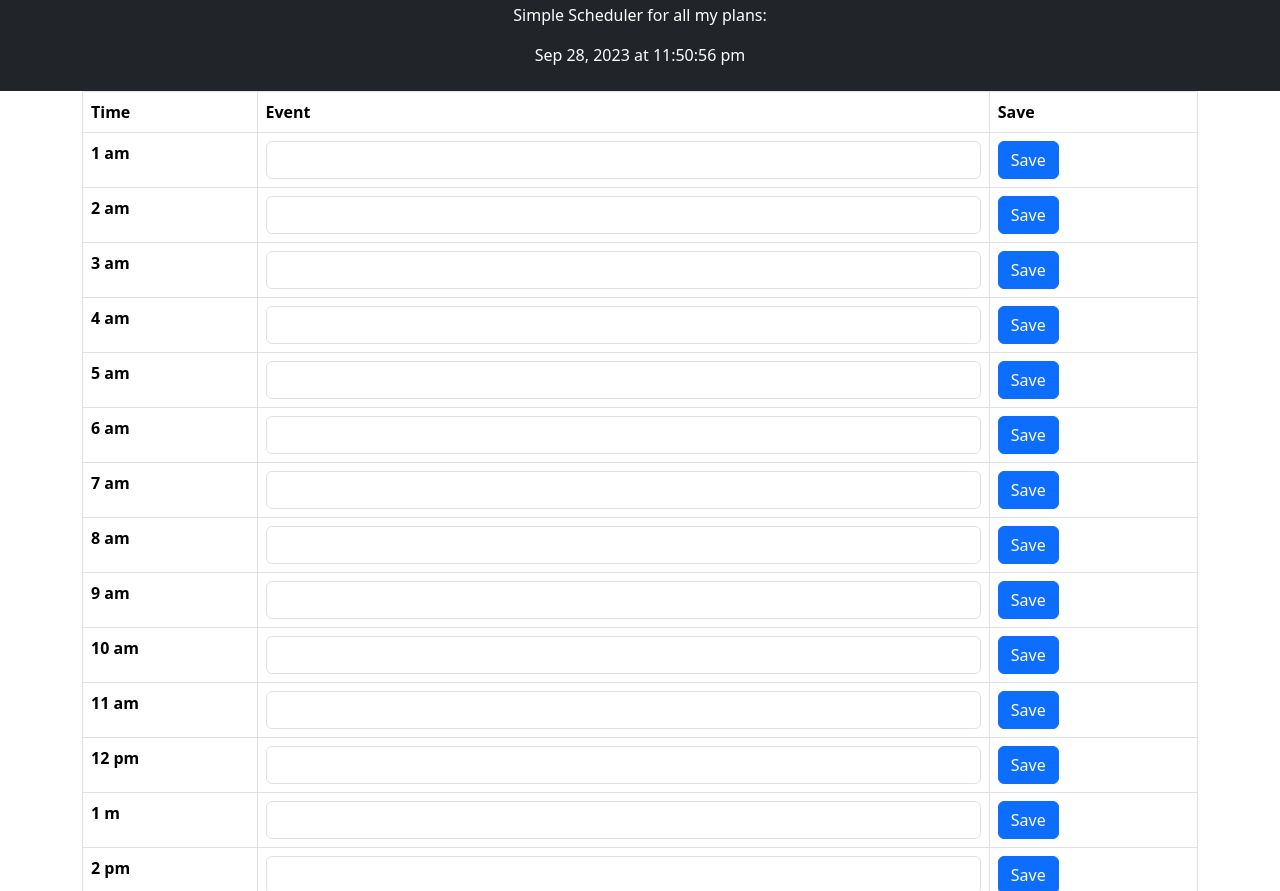
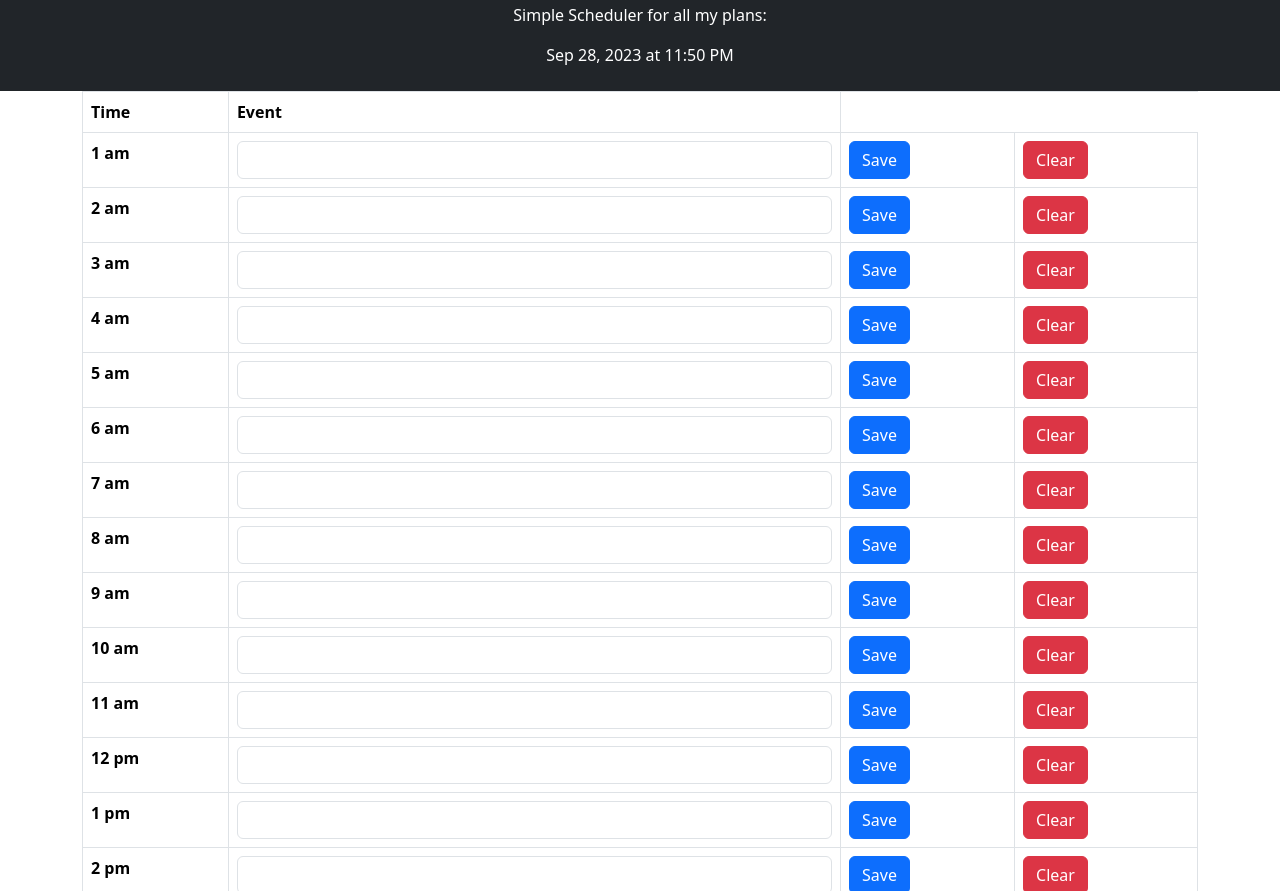
Before and after one commit to taycannon/Work-Day-Schedule, a plain HTML site: page demo.html in a window 1280 px wide. Shown: the part 61-952 px from the top of the page. Drawn offline with nearby package versions, Linux system fonts and the light colour scheme.

Commit message:
Added clear buttons ans has the save working but not clear for all & updated the js

```diff
--- a/2script.js
+++ b/2script.js
@@ -1,6 +1,7 @@
 // Function to render the current time
 function renderTime() {
-    $("#current-time").text(dayjs().format("MMM DD, YYYY [at] hh:mm:ss a"));
+    $("#current-time").text(dayjs().format("MMM DD, YYYY [at] hh:mm A"));
+    console.log("current-time");
   }
 
   // Function to save events to localStorage
@@ -8,6 +9,13 @@ function renderTime() {
     const eventInput = $(`#event-${hour}`);
     const eventText = eventInput.val();
     localStorage.setItem(`event-${hour}`, eventText);
+    console.log("saveEvent");
+  }
+
+// Function to clear events for a specific hour
+function clearEvent(hour) {
+    $(`#event-${hour}`).val(""); // Clear the input field
+    localStorage.removeItem(`event-${hour}`); // Remove the event from local storage
   }
 
   // Function to load events from localStorage
@@ -20,11 +28,17 @@ function renderTime() {
     }
   }
 
-  // Function to handle save button clicks
+  // Function to save button
   $(".save-button").on("click", function () {
     const hour = $(this).data("hour");
     saveEvent(hour);
   });
+
+    // Function to clear button
+    $(".clear-button").on("click", function () {
+        const hour = $(this).data("hour");
+        clearEvent(hour);
+      });
 
   // Initial rendering of time and loading of events
   renderTime();
@@ -32,50 +46,3 @@ function renderTime() {
 
   // Update time every second
   setInterval(renderTime, 1000);
-
-
-
-
-
-
-
-
-
-// var tableRef = $("#projects");
-// var projectForm = $("#project-form");
-// var projectsList = localStorage.getItem("projects") || [];
-
-
-// function renderTime() {
-//     $("#current-time").text(dayjs().format("MMM DD, YYYY [at] hh:mm:ss a"));
-// }
-// renderTime();
-// setInterval(renderTime, 1000);
-
-// projectForm.on("submit", function (event) {
-//     event.preventDefault();
-//     console.log($("#projectName").val());
-//     var newProject = {
-//         name:$("projectName").val()
-//         // type:
-//         // dueDate:
-//     }
-//     console.log(newProject);
-//     projectsList.push(newProject)
-//     console.log(newProject);
-//     localStorage.setItem("projects", JSON.stringify)
-// });
-
-// function addProject(projName, projType, projDate) {
-//     var projRow = $("<tr>");
-//     var nameCell = $("<td>");
-//     nameCell.text(projName);
-//     var typeCell = $("<td>");
-//     typeCell.text(projType);
-//     var dateCell = $("<td>");
-//     dateCell.text(dayjs(projDate).format("MM/DD/YYYY"));
-//     projRow.append(nameCell);
-//     projRow.append(typeCell);
-//     projRow.append(dateCell);
-//     tableRef.append(projRow)
-// }
--- a/demo.html
+++ b/demo.html
@@ -24,7 +24,6 @@
         <tr>
           <th scope="col">Time</th>
           <th scope="col">Event</th>
-          <th scope="col">Save</th>
         </tr>
       </thead>
       <tbody>
@@ -33,92 +32,109 @@
             <th scope="row">1 am</th>
             <td><input type="text" class="form-control" id="event-9"></td>
             <td><button class="btn btn-primary save-button" data-hour="9">Save</button></td>
+            <td><button class="btn btn-danger clear-button" data-hour="9">Clear</button></td>
           </tr>
         <tr>
             <th scope="row">2 am</th>
             <td><input type="text" class="form-control" id="event-9"></td>
             <td><button class="btn btn-primary save-button" data-hour="9">Save</button></td>
+            <td><button class="btn btn-danger clear-button" data-hour="9">Clear</button></td>
         </tr>
         <tr>
             <th scope="row">3 am</th>
             <td><input type="text" class="form-control" id="event-9"></td>
             <td><button class="btn btn-primary save-button" data-hour="9">Save</button></td>
+            <td><button class="btn btn-danger clear-button" data-hour="9">Clear</button></td>
           </tr>
           <tr>
             <tr>
                 <th scope="row">4 am</th>
                 <td><input type="text" class="form-control" id="event-9"></td>
                 <td><button class="btn btn-primary save-button" data-hour="9">Save</button></td>
+                <td><button class="btn btn-danger clear-button" data-hour="4">Clear</button></td>
               </tr>
               <tr>
                 <tr>
                     <th scope="row">5 am</th>
                     <td><input type="text" class="form-control" id="event-9"></td>
                     <td><button class="btn btn-primary save-button" data-hour="9">Save</button></td>
+                    <td><button class="btn btn-danger clear-button" data-hour="5">Clear</button></td>
                   </tr>
                   <tr>
                     <tr>
                         <th scope="row">6 am</th>
                         <td><input type="text" class="form-control" id="event-9"></td>
                         <td><button class="btn btn-primary save-button" data-hour="9">Save</button></td>
+                        <td><button class="btn btn-danger clear-button" data-hour="6">Clear</button></td>
                       </tr>
                       <tr>
                 <tr>
                  <th scope="row">7 am</th>
                  <td><input type="text" class="form-control" id="event-9"></td>
                    <td><button class="btn btn-primary save-button" data-hour="9">Save</button></td>
+                   <td><button class="btn btn-danger clear-button" data-hour="9">Clear</button></td>
                  </tr>
                  <tr>
                     <tr>
                         <th scope="row">8 am</th>
                         <td><input type="text" class="form-control" id="event-9"></td>
                         <td><button class="btn btn-primary save-button" data-hour="9">Save</button></td>
+                        <td><button class="btn btn-danger clear-button" data-hour="9">Clear</button></td>
                       </tr>
                       <tr>
           <tr>
           <th scope="row">9 am</th>
           <td><input type="text" class="form-control" id="event-9"></td>
           <td><button class="btn btn-primary save-button" data-hour="9">Save</button></td>
+          <td><button class="btn btn-danger clear-button" data-hour="9">Clear</button></td>
         </tr>
         <tr>
           <th scope="row">10 am</th>
           <td><input type="text" class="form-control" id="event-10"></td>
           <td><button class="btn btn-primary save-button" data-hour="10">Save</button></td>
+          <td><button class="btn btn-danger clear-button" data-hour="10">Clear</button></td>
         </tr>
         <tr>
             <th scope="row">11 am</th>
-            <td><input type="text" class="form-control" id="event-10"></td>
-            <td><button class="btn btn-primary save-button" data-hour="10">Save</button></td>
+            <td><input type="text" class="form-control" id="event-11"></td>
+            <td><button class="btn btn-primary save-button" data-hour="11">Save</button></td>
+            <td><button class="btn btn-danger clear-button" data-hour="11">Clear</button></td>
           </tr>
           <tr>
             <th scope="row">12 pm</th>
-            <td><input type="text" class="form-control" id="event-10"></td>
-            <td><button class="btn btn-primary save-button" data-hour="10">Save</button></td>
+            <td><input type="text" class="form-control" id="event-12"></td>
+            <td><button class="btn btn-primary save-button" data-hour="12">Save</button></td>
+            <td><button class="btn btn-danger clear-button" data-hour="12">Clear</button></td>
           </tr>
           <tr>
-            <th scope="row">1 m</th>
-            <td><input type="text" class="form-control" id="event-10"></td>
-            <td><button class="btn btn-primary save-button" data-hour="10">Save</button></td>
+            <th scope="row">1 pm</th>
+            <td><input type="text" class="form-control" id="event-1"></td>
+            <td><button class="btn btn-primary save-button" data-hour="1">Save</button></td>
+            <td><button class="btn btn-danger clear-button" data-hour="1">Clear</button></td>
           </tr>
           <tr>
             <th scope="row">2 pm</th>
             <td><input type="text" class="form-control" id="event-10"></td>
-            <td><button class="btn btn-primary save-button" data-hour="10">Save</button></td>
+            <td><button class="btn btn-primary save-button" data-hour="2">Save</button></td>
+            <td><button class="btn btn-danger clear-button" data-hour="9">Clear</button></td>
           </tr>
           <tr>
             <th scope="row">3 pm</th>
-            <td><input type="text" class="form-control" id="event-10"></td>
-            <td><button class="btn btn-primary save-button" data-hour="10">Save</button></td>
+            <td><input type="text" class="form-control" id="event-3"></td>
+            <td><button class="btn btn-primary save-button" data-hour="3">Save</button></td>
+            <td><button class="btn btn-danger clear-button" data-hour="3">Clear</button></td>
           </tr>
           <tr>
             <th scope="row">4 pm</th>
             <td><input type="text" class="form-control" id="event-10"></td>
             <td><button class="btn btn-primary save-button" data-hour="10">Save</button></td>
+            <td><button class="btn btn-danger clear-button" data-hour="9">Clear</button></td>
           </tr>
           <tr>
             <th scope="row">5 pm</th>
             <td><input type="text" class="form-control" id="event-10"></td>
             <td><button class="btn btn-primary save-button" data-hour="10">Save</button></td>
+            <td><button class="btn btn-danger clear-button" data-hour="9">Clear</button></td>
           </tr>
       </tbody>
     </table>
```
